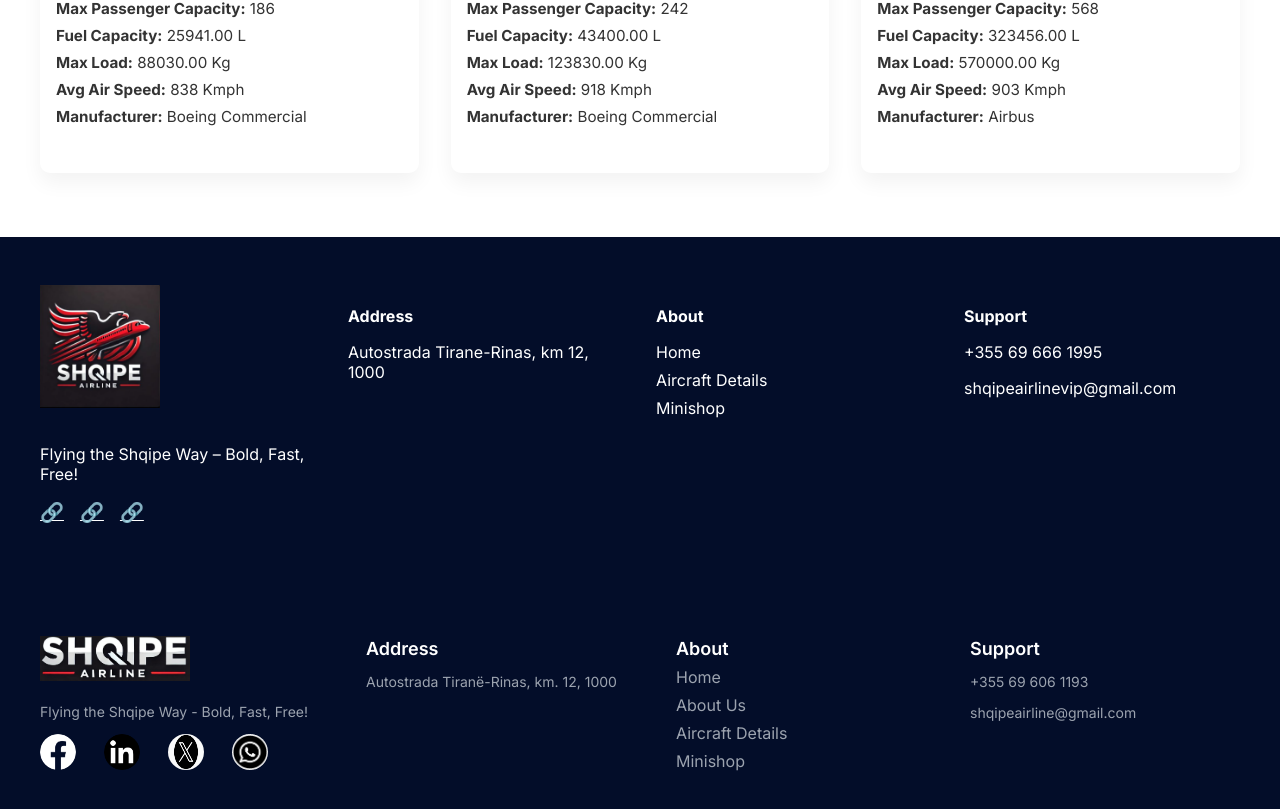
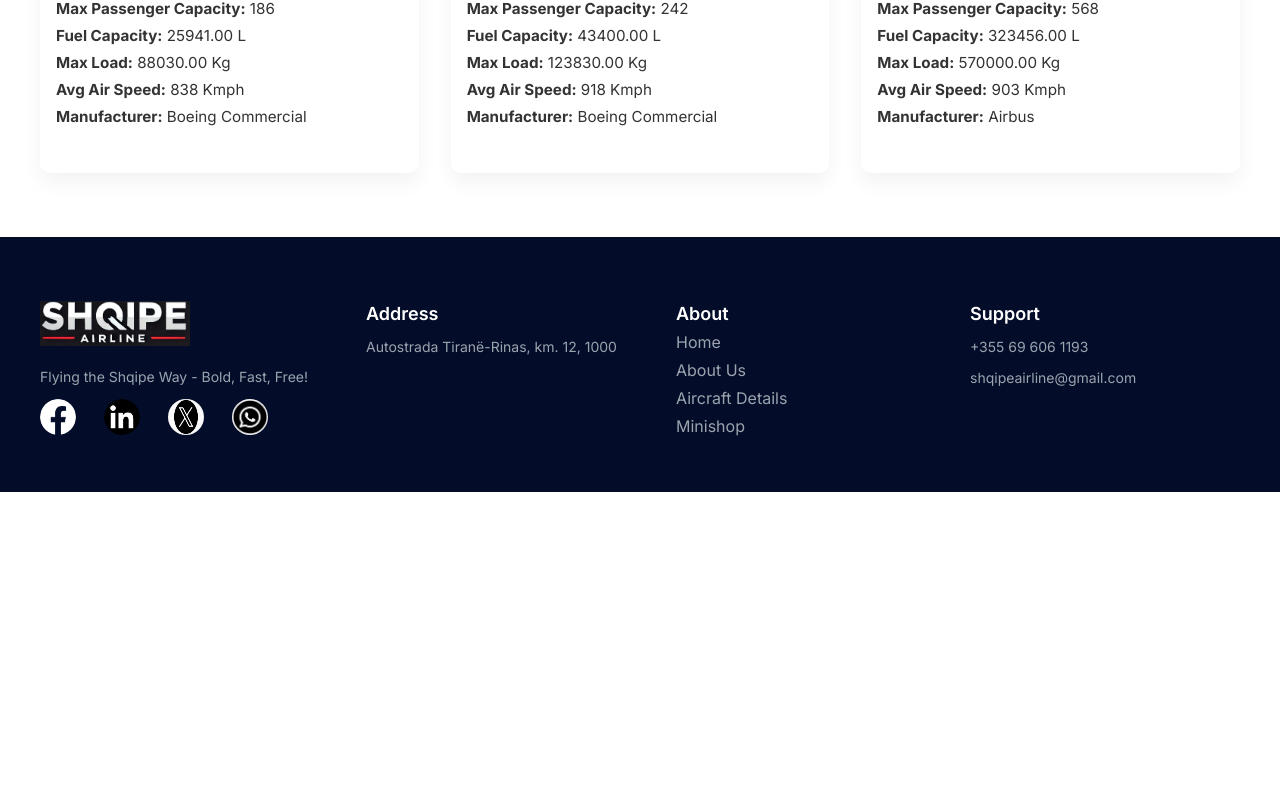
Before and after one commit to ShqipeAirline/ShqipeAirline, a React (Vite) app in the folder Front/shqipe-airline/: page /aircraft-details in a window 1280 px wide. Shown: the part 1179-1988 px from the top of the page. After the commit the page ends 1671 px from the top, so only its background shows below. Built offline with nearby package versions, Linux system fonts and the light colour scheme.

Commit message:
Update AirCraftDetails.jsx

```diff
--- a/Front/shqipe-airline/src/landingpages/AirCraftDetails.jsx
+++ b/Front/shqipe-airline/src/landingpages/AirCraftDetails.jsx
@@ -1,7 +1,5 @@
 import React from 'react'
 import './AircraftDetails.css'
-import earth from '../images/earth.png'
-import shqipelogo from '../images/shqipelogo.png'
 import aircraft1 from '../images/aircraft1.png'
 import aircraft2 from '../images/aircraft2.png'
 import aircraft3 from '../images/aircraft3.png'
@@ -44,8 +42,6 @@ const AircraftDetails = () => {
   ]
 
   return (
-    <>
-
     <section className="aircraft-cards">
       {aircraftData.map((aircraft, idx) => (
         <div className="aircraft-card" key={idx}>
@@ -61,38 +57,6 @@ const AircraftDetails = () => {
         </div>
       ))}
     </section>
-
-      <footer className="footer">
-        <div className="footer-top">
-          <div className="footer-brand">
-            <img src={shqipelogo} alt="Shqipe Airline" />
-            <p>Flying the Shqipe Way – Bold, Fast, Free!</p>
-            <div className="social-icons">
-              <a href="#">🔗</a>
-              <a href="#">🔗</a>
-              <a href="#">🔗</a>
-            </div>
-          </div>
-          <div className="footer-col">
-            <h4>Address</h4>
-            <p>Autostrada Tirane-Rinas, km 12, 1000</p>
-          </div>
-          <div className="footer-col">
-            <h4>About</h4>
-            <ul>
-              <li>Home</li>
-              <li>Aircraft Details</li>
-              <li>Minishop</li>
-            </ul>
-          </div>
-          <div className="footer-col">
-            <h4>Support</h4>
-            <p>+355 69 666 1995</p>
-            <p>shqipeairlinevip@gmail.com</p>
-          </div>
-        </div>
-      </footer>
-    </>
   )
 }
 
```
Lines whose indentation alone changed are shown as unchanged.
